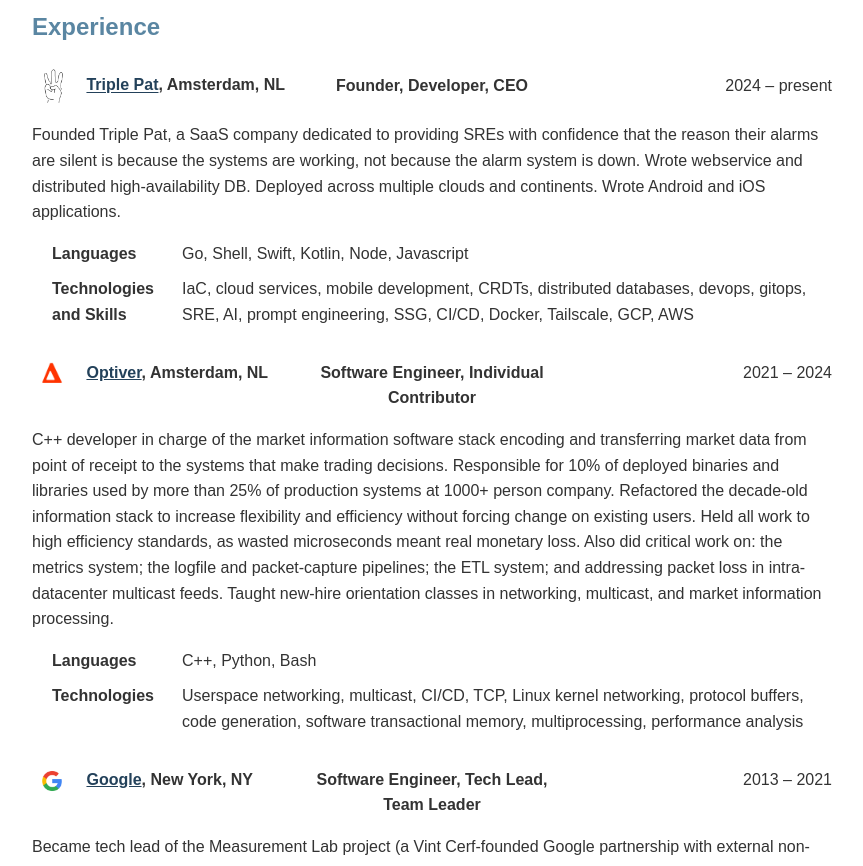
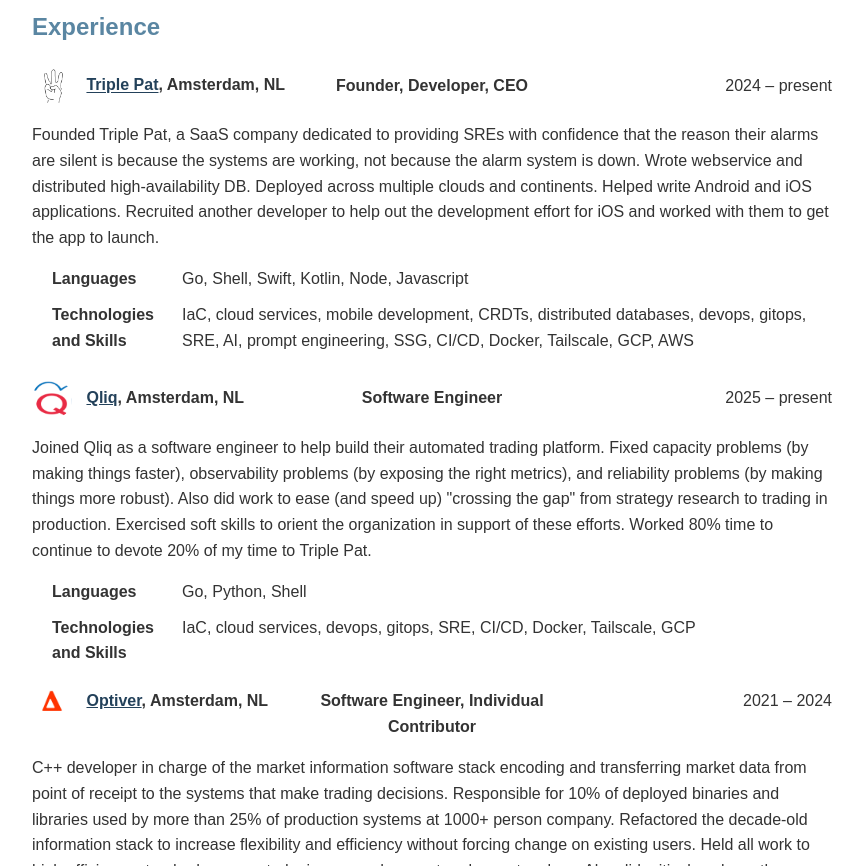
Before and after one commit to pboothe/pboothe.github.io, a plain HTML site: page index.html in a window 1280 px wide. Shown: the part 540-1406 px from the top of the page, without its empty margins (208-1071 px from the left). Drawn offline with Linux system fonts and the light colour scheme.

Commit message:
Add qliq

```diff
--- a/index.html
+++ b/index.html
@@ -211,7 +211,9 @@
 		not because the alarm system is down.  Wrote
 		webservice and distributed high-availability DB.
 		Deployed across multiple clouds and continents.
-		Wrote Android and iOS applications.</p>
+		Helped write Android and iOS applications.  Recruited another developer
+        to help out the development effort for iOS and worked
+        with them to get the app to launch.</p>
                 <dl>
                     <dt>Languages</dt>
                     <dd>Go, Shell, Swift, Kotlin, Node, Javascript</dd>
@@ -219,6 +221,29 @@
                     <dd>IaC, cloud services, mobile development, CRDTs, distributed databases, devops, gitops, SRE, AI, prompt engineering, SSG, CI/CD, Docker, Tailscale, GCP, AWS</dd>
                 </dl>
             </div>
+
+            <div class="job">
+                <div class="job-header">
+                    <span class="job-company">
+                        <img src="qliq.png" alt="Qliq Logo" class="company-logo"> <!-- {{ edit_1 }} -->
+                        <a href="https://qmulus.nl/en/home-2/">Qliq</a>, Amsterdam, NL
+                    </span>
+                    <span class="job-title">Software Engineer</span>
+                    <span class="job-date">2025 &ndash; present</span>
+                </div>
+		<p>Joined Qliq as a software engineer to help build their automated trading platform.
+            Fixed capacity problems (by making things faster), observability problems (by exposing the right metrics),
+            and reliability problems (by making things more robust).  Also did work to ease (and speed up) "crossing the gap" from strategy
+            research to trading in production.  Exercised soft skills to orient the organization in support of these efforts.  Worked 80%
+            time to continue to devote 20% of my time to Triple Pat.</p>
+                <dl>
+                    <dt>Languages</dt>
+                    <dd>Go, Python, Shell</dd>
+                    <dt>Technologies and Skills</dt>
+                    <dd>IaC, cloud services, devops, gitops, SRE, CI/CD, Docker, Tailscale, GCP</dd>
+                </dl>
+            </div>
+
 
             <div class="job">
                 <div class="job-header">
```
Also changed, not shown: qliq.png (added).
